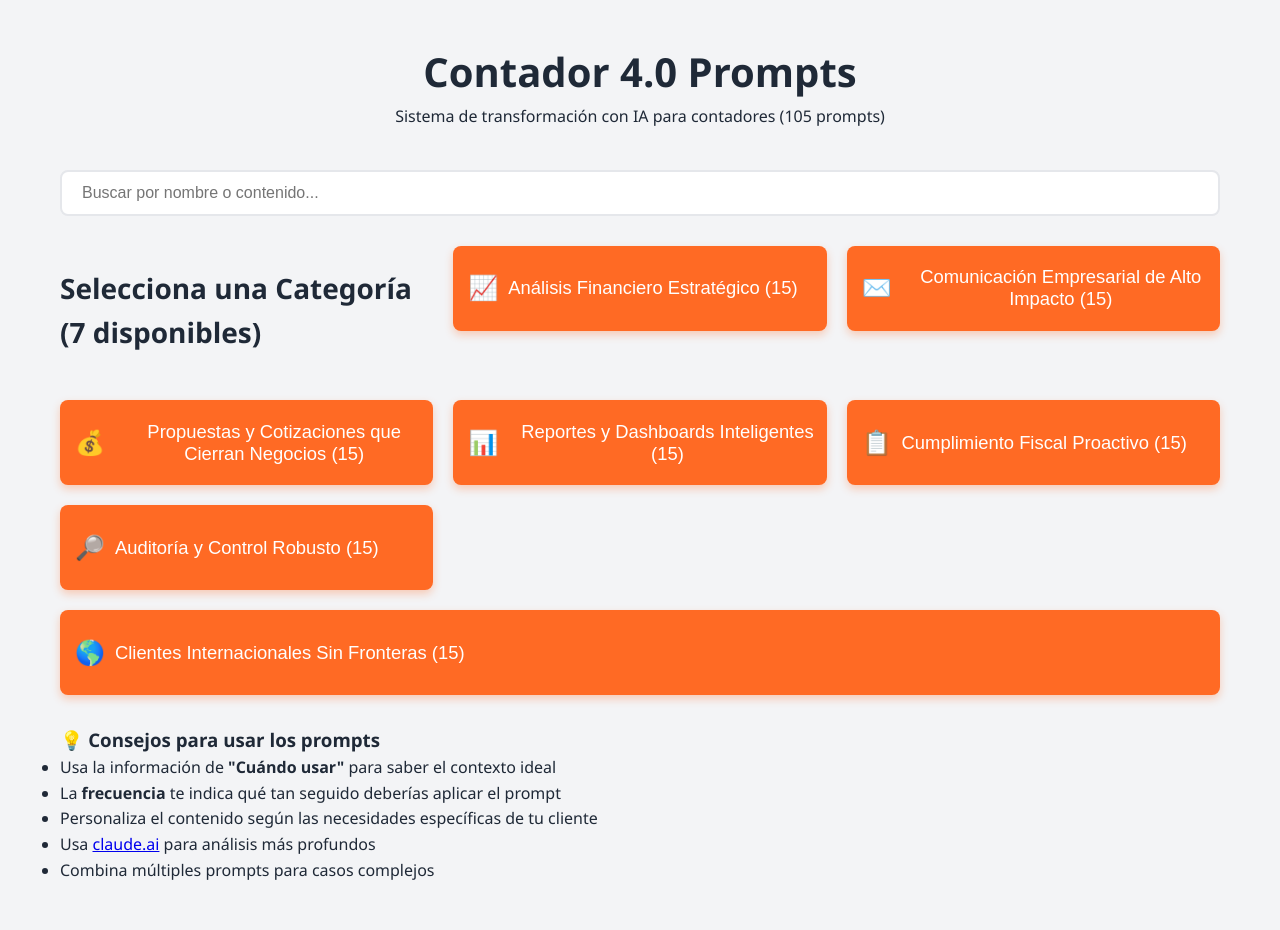
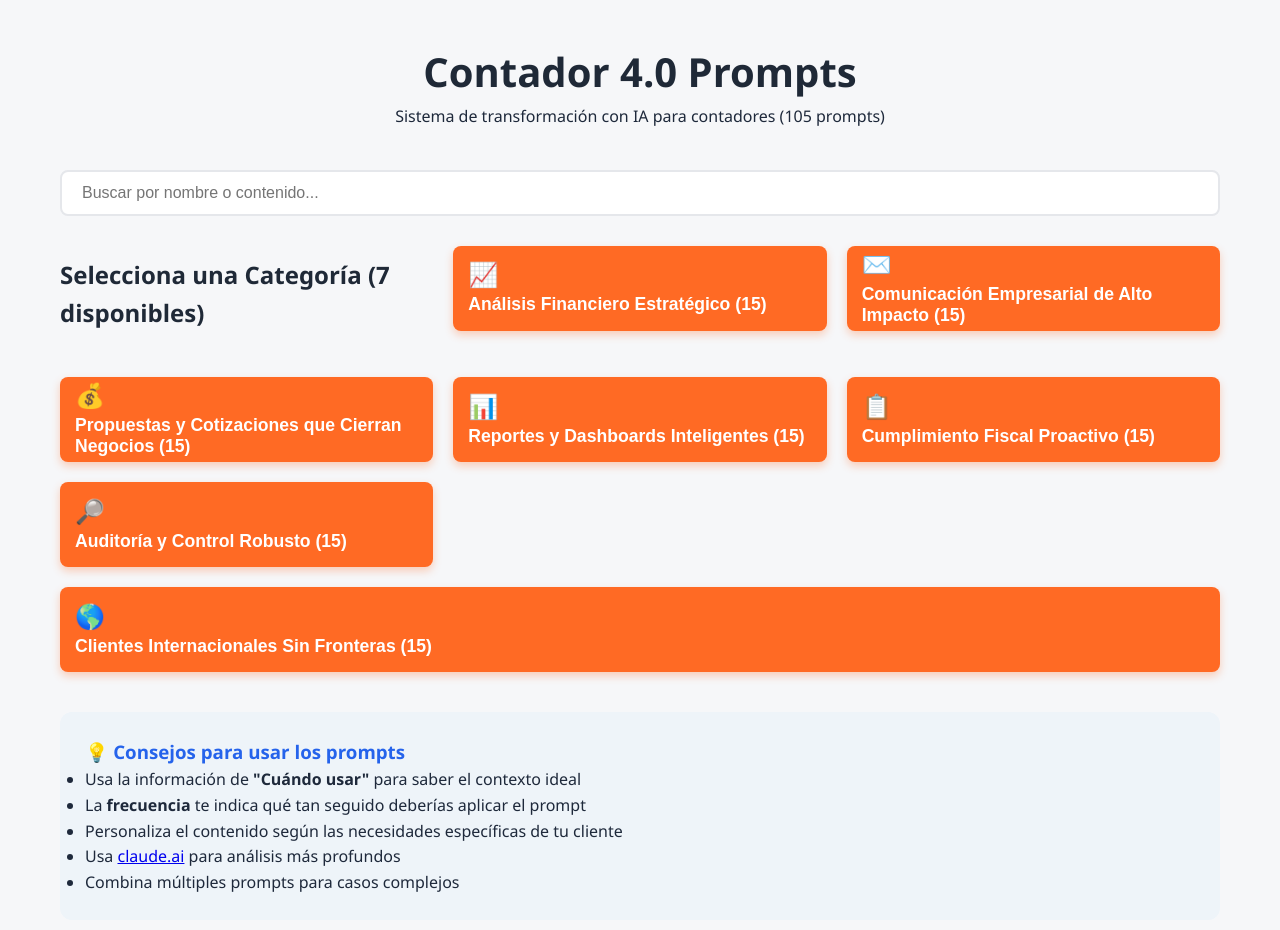
Before and after one commit to JairoAmaya/contador4-webapp-final, a React (Vite) app: page / in a window 1280 px wide. Shown: the top 930 px of the page. Before the commit the page ends 903 px from the top, so only its background shows below. Built offline with nearby package versions, Linux system fonts and the light colour scheme.

Commit message:
Update styles.css

```diff
--- a/src/styles.css
+++ b/src/styles.css
@@ -1,4 +1,4 @@
-/* === 1. RESET Y CONFIGURACIÓN BASE === */
+/* === GENERAL Y RESET === */
 * {
     margin: 0;
     padding: 0;
@@ -7,17 +7,16 @@
 
 body {
     font-family: 'Segoe UI', Tahoma, Geneva, Verdana, sans-serif;
-  background: #f3f4f6;
+    background-color: #f6f7f9;
+    color: #1e293b;
     line-height: 1.6;
-  color: #1f2937;
 }
 
-/* --- Estructura y Header --- */
+/* === ENCABEZADO Y CONTENEDOR PRINCIPAL === */
 .app-container {
     max-width: 1200px;
-  margin: 0 auto; /* Centra el contenido */
+    margin: 0 auto;
     padding: 20px;
-  min-height: 100vh;
 }
 
 .header {
@@ -31,7 +30,7 @@ body {
     color: #1f2937;
 }
 
-/* --- Barra de Búsqueda y Botón Volver --- */
+/* === BARRA DE BÚSQUEDA Y VOLVER === */
 .search-bar {
     display: flex;
     gap: 10px;
@@ -48,6 +47,12 @@ body {
     transition: all 0.3s ease;
 }
 
+.search-input:focus {
+    outline: none;
+    border-color: #ff6a24;
+    box-shadow: 0 0 0 3px rgba(255, 106, 36, 0.15);
+}
+
 .reset-btn.volver-btn {
     background: #ff6a24;
     color: white;
@@ -57,47 +62,84 @@ body {
     cursor: pointer;
     font-weight: 600;
     white-space: nowrap;
+    transition: background 0.3s;
 }
+
 .reset-btn.volver-btn:hover {
     background: #e65c19;
 }
 
 
-/* === 2. ESTILOS DE NAVEGACIÓN Y BOTONES === */
+/* === TÍTULOS Y ESTRUCTURA DE NAVEGACIÓN === */
 
 .main-title-selection {
-    font-size: 1.75rem;
-    margin-top: 20px;
+    font-size: 1.5rem;
+    font-weight: 700;
+    margin-top: 10px;
     margin-bottom: 25px;
     color: #1f2937;
-    text-align: left; /* Título principal siempre alineado a la izquierda */
-    width: 100%;
 }
 
+.section-header h2 {
+    font-size: 1.5rem;
+    color: #ff6a24;
+    margin-bottom: 10px;
+}
+
+.instruction {
+    color: #6b7280;
+    margin-bottom: 20px;
+}
+
+/* --- Estructura de Grids y Botones --- */
+
+/* Contenedor General que activa el Grid */
 .prompts-container {
     display: grid;
     gap: 20px;
     margin-bottom: 30px;
 }
 
+/* Estilo Base para Botones (Subcategoría y Nivel de Lista) */
+.filter-btn {
+    padding: 15px 20px;
+    border: 1px solid #e5e7eb;
+    background: white;
+    border-radius: 8px;
+    cursor: pointer;
+    font-size: 1rem;
+    font-weight: 600;
+    color: #333;
+    transition: all 0.3s ease;
+    text-align: left; /* Alinea el texto del botón a la izquierda */
+    box-shadow: 0 1px 3px rgba(0, 0, 0, 0.05);
+}
+.filter-btn:hover {
+    border-color: #ff6a24;
+}
+
 /* Nivel 1: Categorías (Cuadrícula de 3 columnas) */
 .category-list {
     grid-template-columns: repeat(3, 1fr);
+    gap: 20px;
+    margin-top: 10px;
 }
 
+/* Estilo de los Botones de Categoría (Tarjetas Naranjas) */
 .category-button {
     background: #ff6a24;
     color: white;
     border: none;
     display: flex;
-  align-items: center;
-  justify-content: flex-start; /* Alinea ícono y texto a la izquierda */
+    flex-direction: column; /* Icono arriba del texto */
+    align-items: flex-start;
+    justify-content: center;
     height: 85px;
-  font-size: 1.15rem;
-  box-shadow: 0 4px 8px rgba(255, 106, 36, 0.3);
+    font-size: 1.1rem;
+    font-weight: 700;
     border-radius: 8px;
     padding-left: 15px;
-  cursor: pointer;
+    box-shadow: 0 4px 8px rgba(255, 106, 36, 0.3);
 }
 
 .category-button:hover {
@@ -107,10 +149,10 @@ body {
 
 .category-button .icon-span {
     font-size: 1.5rem;
-    margin-right: 10px;
+    margin-bottom: 5px;
 }
 
-/* Ocupar todo el ancho para el botón "Clientes Internacionales" */
+/* Ocupar todo el ancho para "Clientes Internacionales" */
 .category-list button:nth-last-child(1) {
     grid-column: 1 / -1;
 }
@@ -121,24 +163,8 @@ body {
     gap: 10px;
 }
 
-.subcategory-button {
-  /* Estilos para que se vean como tarjetas planas */
-  background: white;
-  border: 1px solid #e5e7eb;
-  text-align: left;
-  box-shadow: 0 1px 3px rgba(0, 0, 0, 0.05);
-}
-.subcategory-button:hover {
-    background: #fff7f2;
-    border-color: #ff6a24;
-}
 
-/* --- Nivel 3: Vista de Prompts Individuales --- */
-
-.prompt-list-container {
-    grid-template-columns: 1fr;
-    gap: 30px;
-}
+/* === PROMPTS Y BOTÓN DE COPIAR === */
 
 .prompt-card {
     background: white;
@@ -146,6 +172,7 @@ body {
     border-radius: 8px;
     padding: 25px;
     box-shadow: 0 1px 3px rgba(0,0,0,0.05);
+    margin-bottom: 20px;
 }
 
 .prompt-header {
@@ -160,8 +187,14 @@ body {
     margin: 0;
 }
 
+.detail-section h4 {
+    font-weight: 700;
+    color: #1f2937;
+    margin-bottom: 8px;
+}
+
 .prompt-content-text {
-    white-space: pre-wrap; /* Mantiene el formato de salto de línea */
+    white-space: pre-wrap;
     background: #f9f9f9;
     padding: 15px;
     border: 1px solid #e5e7eb;
@@ -171,7 +204,6 @@ body {
     overflow-x: auto;
 }
 
-/* Botón Copiar */
 .copy-button {
     background: #2563eb;
     color: white;
@@ -186,9 +218,20 @@ body {
 }
 
 .copy-button.copied {
-    background: #10b981; /* Verde al copiar */
+    background: #10b981;
 }
 
+/* === TIPS SECTION === */
+.tips-section {
+    background: #eef4f9;
+    border-radius: 12px;
+    padding: 25px;
+    margin-top: 40px;
+}
+
+.tips-section h3 {
+    color: #2563eb;
+}
 
 /* --- Media Queries (Responsividad) --- */
 @media (max-width: 992px) {
```
Lines whose indentation alone changed are shown as unchanged.
